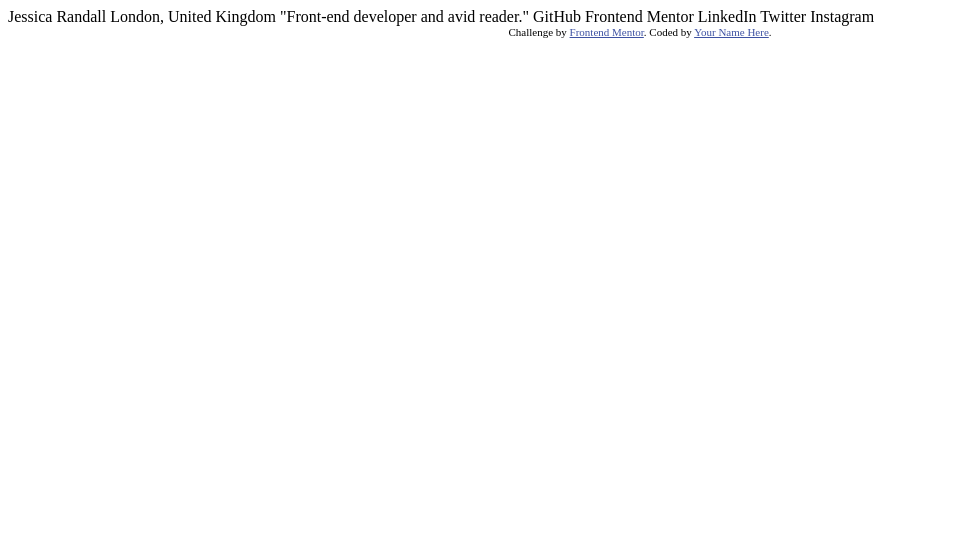
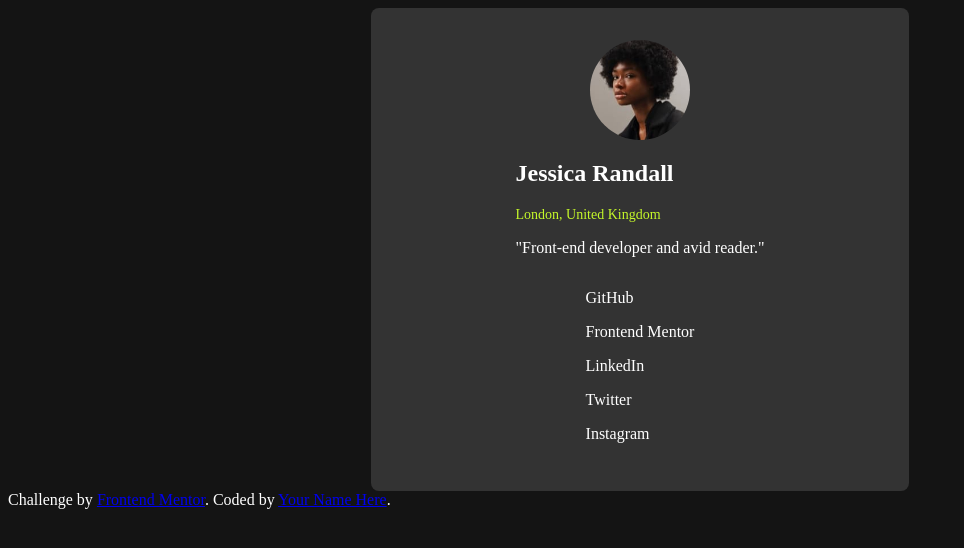
Before and after one commit to tims07/Link-Tree-Project, a website: page index.html in a window 1280 px wide. Shown: the whole page, without its empty margins (0-964 px from the left). Drawn offline with Linux system fonts and the light colour scheme.

Commit message:
add styling

```diff
--- a/index.html
+++ b/index.html
@@ -7,24 +7,33 @@
   <link rel="icon" type="image/png" sizes="32x32" href="./assets/images/favicon-32x32.png">
 
   <title>Frontend Mentor | Social links profile</title>
-
-  <!-- Feel free to remove these styles or customise in your own stylesheet 👍 -->
-  <style>
-    .attribution { font-size: 11px; text-align: center; }
-    .attribution a { color: hsl(228, 45%, 44%); }
-  </style>
+  <link rel="stylesheet" href="css/compiled_style.css">
 </head>
 <body>
+  <main class="container">
+    <img src="./assets/images/avatar-jessica.jpeg" alt="profile picture">
+    <section class="heading">
+      <h2>Jessica Randall</h2>
+      <p class="location">London, United Kingdom</p>
+      <p class="caption">"Front-end developer and avid reader."</p>
+    </section>
+    <section class="links-container">
+      <p>GitHub</p>
+      <p>Frontend Mentor</p>
+      <p>LinkedIn</p>
+      <p>Twitter</p>
+      <p>Instagram</p>
+    </section>
+  </main>
 
-  Jessica Randall
-  London, United Kingdom
-  "Front-end developer and avid reader."
 
-  GitHub
-  Frontend Mentor
-  LinkedIn
-  Twitter
-  Instagram
+
+
+
+
+
+
+
 
   <div class="attribution">
     Challenge by <a href="https://www.frontendmentor.io?ref=challenge" target="_blank">Frontend Mentor</a>.
--- a/package.json
+++ b/package.json
@@ -4,7 +4,9 @@
   "description": "link tree projected using scss",
   "main": "index.html",
   "scripts": {
-    "test": "echo \"Error: no test specified\" && exit 1"
+    "test": "echo \"Error: no test specified\" && exit 1",
+    "sass-dev": "sass --watch --source-map scss/main.scss:css/compiled_style.css",
+    "sass-prod": "sass --no-source-map --style=compressed scss/main.scss:css/compiled_style.css"
   },
   "author": "Timothy Design",
   "license": "ISC"
--- a/scss/_mixins.scss
+++ b/scss/_mixins.scss
@@ -0,0 +1,6 @@
+@mixin flex {
+    display: flex;
+    flex-direction: column;
+    align-items: center;
+    justify-content: center;
+}
--- a/scss/_variables.scss
+++ b/scss/_variables.scss
@@ -0,0 +1,5 @@
+$primary_green: hsl(75, 94%, 57%);
+$primary_white: hsl(0, 0%, 100%);
+$grey_700: hsl(0, 0%, 20%);
+$grey_800: hsl(0, 0%, 12%);
+$grey_900: hsl(0, 0%, 8%);
--- a/scss/main.scss
+++ b/scss/main.scss
@@ -0,0 +1,35 @@
+// imports scss partials
+
+@import 'variables';
+@import 'mixins';
+
+body {
+    background-color: $grey_900;
+    color: $primary_white;
+}
+.container {
+    @include flex;
+    background: $grey_700;
+    padding: 2rem 3rem;
+    max-width: 35%;
+    margin: auto;
+    border-radius: 8px;
+
+    img {
+        border-radius: 1000%;
+        width: 100px;
+    }
+
+    .heading {
+        h2 {
+            color: $primary_white;
+            font-size: 1.5rem;
+        }
+        .location {
+            font-size: 14px;
+            color: $primary_green;
+        }
+
+    }
+
+}
```
Also changed, not shown: css/compiled_style.css, 1 other file.
